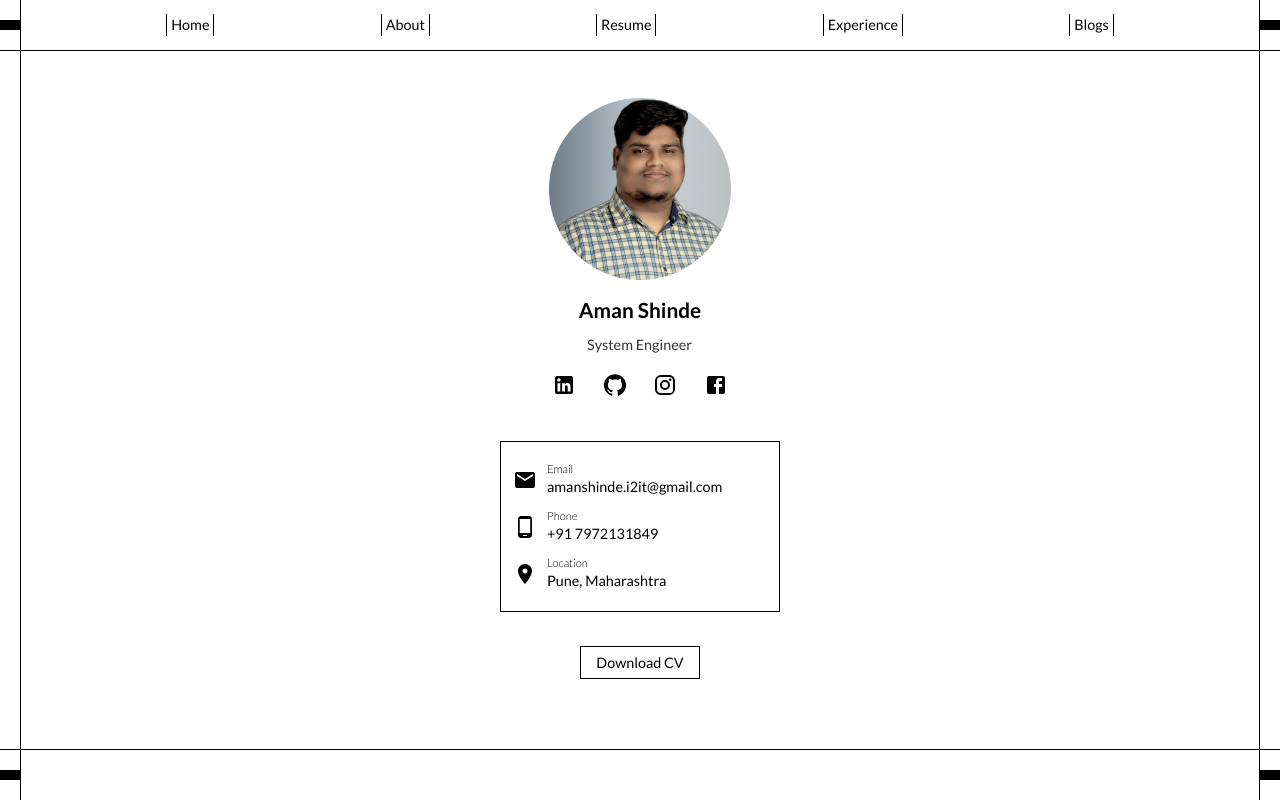
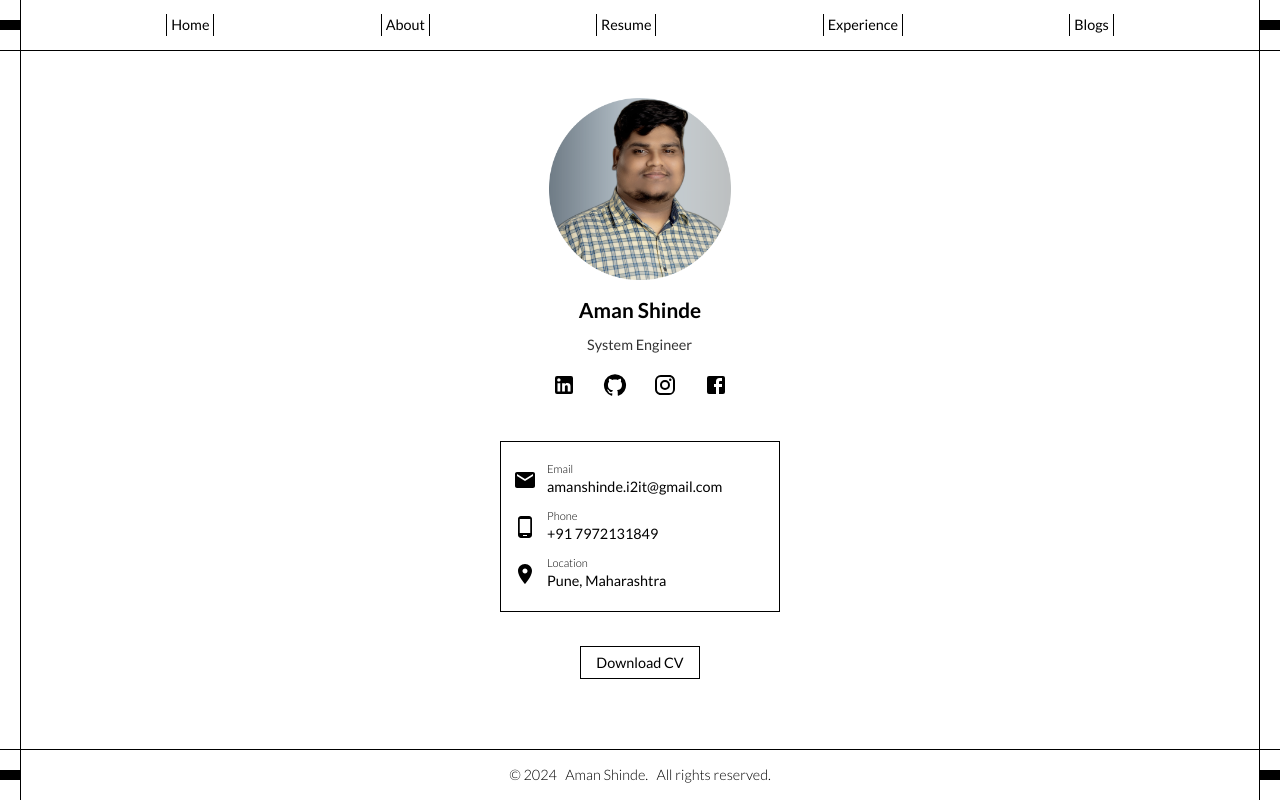
Before and after one commit to Aman-Shinde/portfolio, a React (Vite) app: page /#/ in a window 1280 px wide. Built offline with nearby package versions, Linux system fonts and the light colour scheme.

Commit message:
Added copyright notice

```diff
--- a/src/MobileContainer.jsx
+++ b/src/MobileContainer.jsx
@@ -3,6 +3,7 @@ import Resume from "./sections/Resume";
 import Experience from "./sections/Experience";
 import Blog from "./sections/Blog";
 import Home from "./sections/Home";
+import CopyrightNotice from "./components/CopyrightNotice";
 
 
 function MobileContainer() {
@@ -13,6 +14,8 @@ function MobileContainer() {
             <Resume />
             <Experience />
             <Blog />
+            <CopyrightNotice/>
+
         </>
     )
 }
--- /dev/null
+++ b/src/components/CopyrightNotice.jsx
@@ -0,0 +1,19 @@
+import React from 'react'
+import Box from '@mui/material/Box';
+
+function CopyrightNotice() {
+    return (
+        <Box
+            className="font-size-md lato-light"
+            sx={{
+                marginTop: "96px",
+                textAlign: "center",
+                display: { lg: 'none', md: 'none', sm: 'block', xs: 'block' }
+            }}
+        >
+            &copy; 2024 &nbsp; Aman Shinde. &nbsp; All rights reserved.
+        </Box>
+    )
+}
+
+export default CopyrightNotice
--- a/src/components/Frame.jsx
+++ b/src/components/Frame.jsx
@@ -24,6 +24,12 @@ const frameStyles = {
   },
   bottomBar: {
     bottom: 0,
+    display: "flex",
+    alignItems: "center",
+    justifyContent: 'center'
+  },
+  bottomBarCopy: {
+    display: { lg: "block", md: "block", sm: "none", xs: "none" }
   },
   topBottomLine: {
     position: "absolute",
@@ -31,7 +37,7 @@ const frameStyles = {
     width: "100%",
     height: "1px",
     backgroundColor: 'black',
-    display: {lg:'block', md: 'block', sm: 'none', xs: 'none'}
+    display: { lg: 'block', md: 'block', sm: 'none', xs: 'none' }
   },
   topLine: {
     top: { lg: "50px", md: "50px", sm: "30px", xs: "30px" }
@@ -111,14 +117,14 @@ const frameStyles = {
     padding: "0px 4px",
     borderLeft: "1px solid black",
     borderRight: "1px solid black",
-    '&:hover' : {
+    '&:hover': {
       color: "white",
       backgroundColor: "black"
     }
   }
 };
 
-function Frame({pageType}) {
+function Frame({ pageType }) {
 
   const desktopDisplayLinks = {
     display: frameStyles.horizontalLinkContainer.display
@@ -128,8 +134,7 @@ function Frame({pageType}) {
     display: frameStyles.verticalLinkContainer.display
   };
 
-  if(pageType == 'blogPage')
-  {
+  if (pageType == 'blogPage') {
     desktopDisplayLinks.display = "none !important";
     mobileDisplayLinks.display = "none !important";
   }
@@ -137,13 +142,15 @@ function Frame({pageType}) {
   return (
     <Box sx={frameStyles.frameContainer}>
       <Box sx={{ ...frameStyles.topBottomBar, ...frameStyles.topBar, ...frameStyles.horizontalLinkContainer, ...desktopDisplayLinks }}>
-      <Link className="lato-regular font-size-md" href="#home" underline="none" sx={frameStyles.desktopLink}>  Home  </Link>
+        <Link className="lato-regular font-size-md" href="#home" underline="none" sx={frameStyles.desktopLink}>  Home  </Link>
         <Link className="lato-regular font-size-md" href="#about" underline="none" sx={frameStyles.desktopLink}>  About  </Link>
         <Link className="lato-regular font-size-md" href="#resume" underline="none" sx={frameStyles.desktopLink}>  Resume  </Link>
         <Link className="lato-regular font-size-md" href="#work" underline="none" sx={frameStyles.desktopLink}>  Experience  </Link>
         <Link className="lato-regular font-size-md" href="#blog" underline="none" sx={frameStyles.desktopLink}>  Blogs  </Link>
       </Box>
-      <Box sx={{ ...frameStyles.topBottomBar, ...frameStyles.bottomBar }}></Box>
+      <Box sx={{ ...frameStyles.topBottomBar, ...frameStyles.bottomBar }}>
+        <Box sx={{ ...frameStyles.bottomBarCopy }} className="font-size-md lato-light">&copy; 2024 &nbsp; Aman Shinde. &nbsp; All rights reserved.</Box>
+      </Box>
       <Box sx={{ ...frameStyles.topBottomLine, ...frameStyles.topLine }}></Box>
       <Box sx={{ ...frameStyles.topBottomLine, ...frameStyles.bottomLine }}></Box>
       <Box sx={{ ...frameStyles.sideLine, ...frameStyles.leftLine }}></Box>
```
